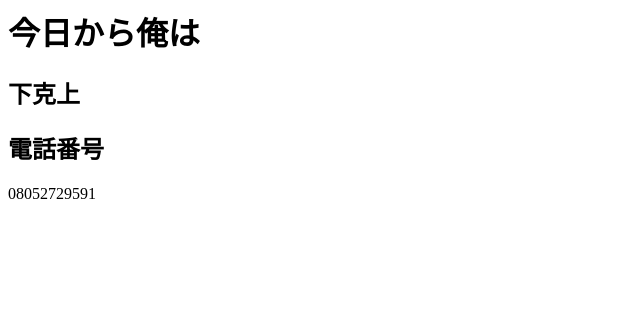
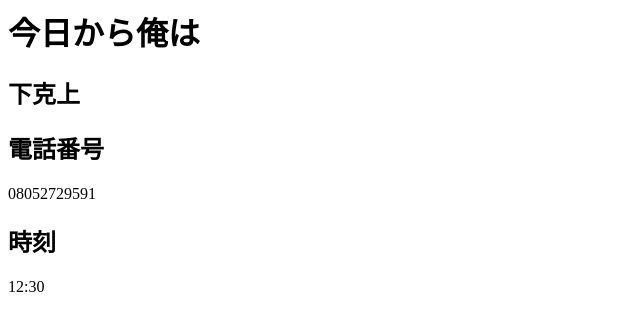
Before and after one commit to mashihara/test, a plain HTML site: page index.html in a window 1280 px wide. Shown: the whole page, without its empty margins (0-640 px from the left). Drawn offline with Linux system fonts and the light colour scheme.

Commit message:
集合時刻を追加

```diff
--- a/index.html
+++ b/index.html
@@ -5,5 +5,7 @@
 <h2>下克上</h2>
 <h2>電話番号</h2>
 <p>08052729591</p>
+<h2>時刻</h2>
+<p>12:30</p>
 </body>
 </html>
```
